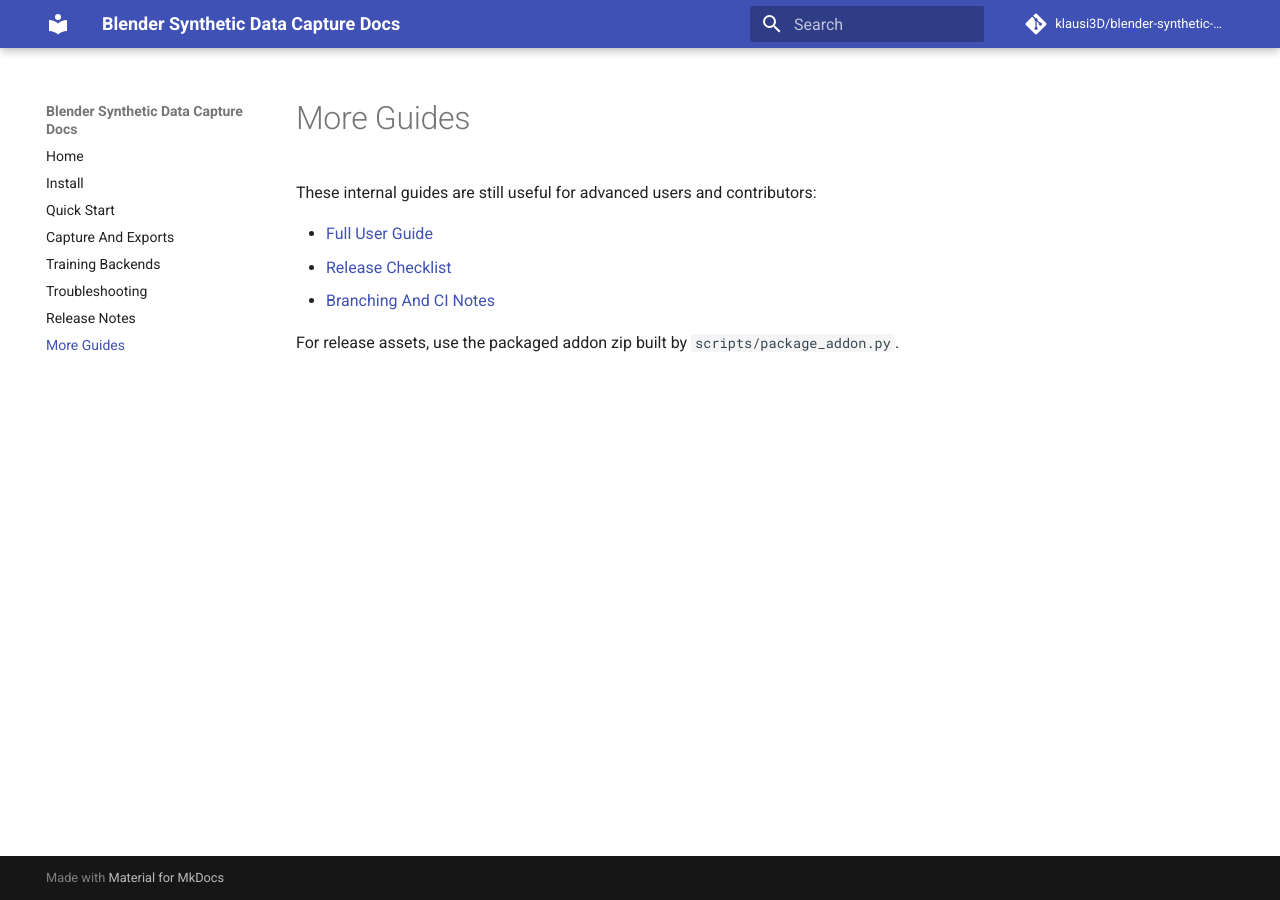
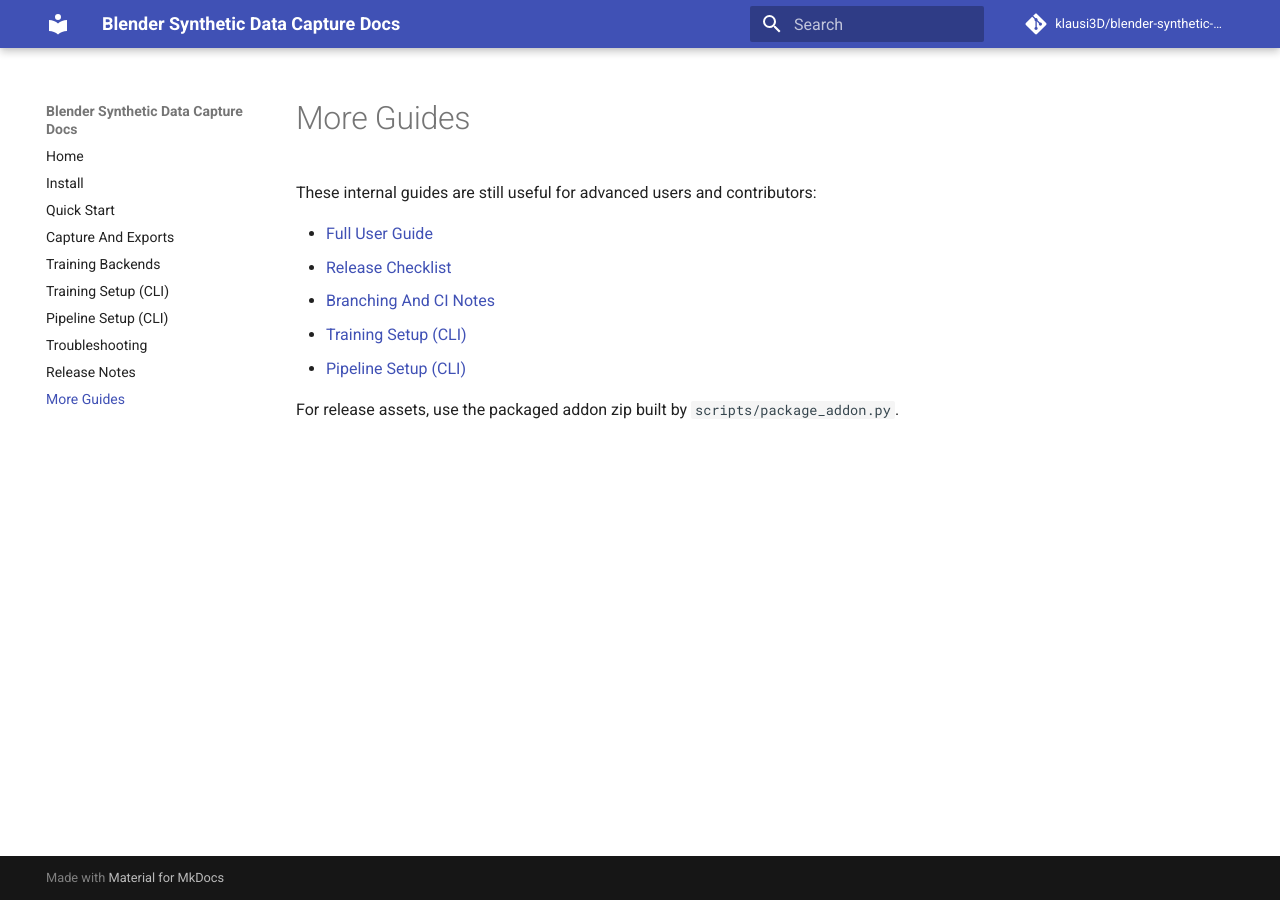
Before and after one commit to klausi3D/blender-synthetic-data-capture, an MkDocs documentation site: the page built from docs/more-guides.md, in a window 1280 px wide. Built offline with MkDocs 1.6.1 and Material for MkDocs 9.7.7, drawn with Linux system fonts in a browser that asks for light colours; comment, search, counter and statistics services are not loaded.

Commit message:
Move planning/setup docs under docs structure

```diff
--- a/docs/more-guides.md
+++ b/docs/more-guides.md
@@ -5,5 +5,7 @@
 - [Full User Guide](https://github.com/klausi3D/blender-synthetic-data-capture/blob/master/gs_capture_addon/docs/USER_GUIDE.md)
 - [Release Checklist](https://github.com/klausi3D/blender-synthetic-data-capture/blob/master/gs_capture_addon/docs/RELEASE_CHECKLIST.md)
 - [Branching And CI Notes](https://github.com/klausi3D/blender-synthetic-data-capture/blob/master/gs_capture_addon/docs/BRANCHING_AND_CI.md)
+- [Training Setup (CLI)](guides/training-setup.md)
+- [Pipeline Setup (CLI)](guides/pipeline-setup.md)
 
 For release assets, use the packaged addon zip built by `scripts/package_addon.py`.
--- a/mkdocs.yml
+++ b/mkdocs.yml
@@ -24,6 +24,8 @@
   - Quick Start: quickstart.md
   - Capture And Exports: capture-and-exports.md
   - Training Backends: training-backends.md
+  - Training Setup (CLI): guides/training-setup.md
+  - Pipeline Setup (CLI): guides/pipeline-setup.md
   - Troubleshooting: troubleshooting.md
   - Release Notes: release-notes.md
   - More Guides: more-guides.md
```
Also changed, not shown: gs_capture_addon/docs/RELEASE_CHECKLIST.md (+1 -1 lines), docs/guides/pipeline-setup.md (renamed from GS_PIPELINE_SETUP.md), docs/guides/training-setup.md (renamed from TRAINING_SETUP.md), docs/internal/fixes-todo.md (renamed from FIXES_TODO.md), docs/internal/implementation-plan.md (renamed from IMPLEMENTATION_PLAN.md).
